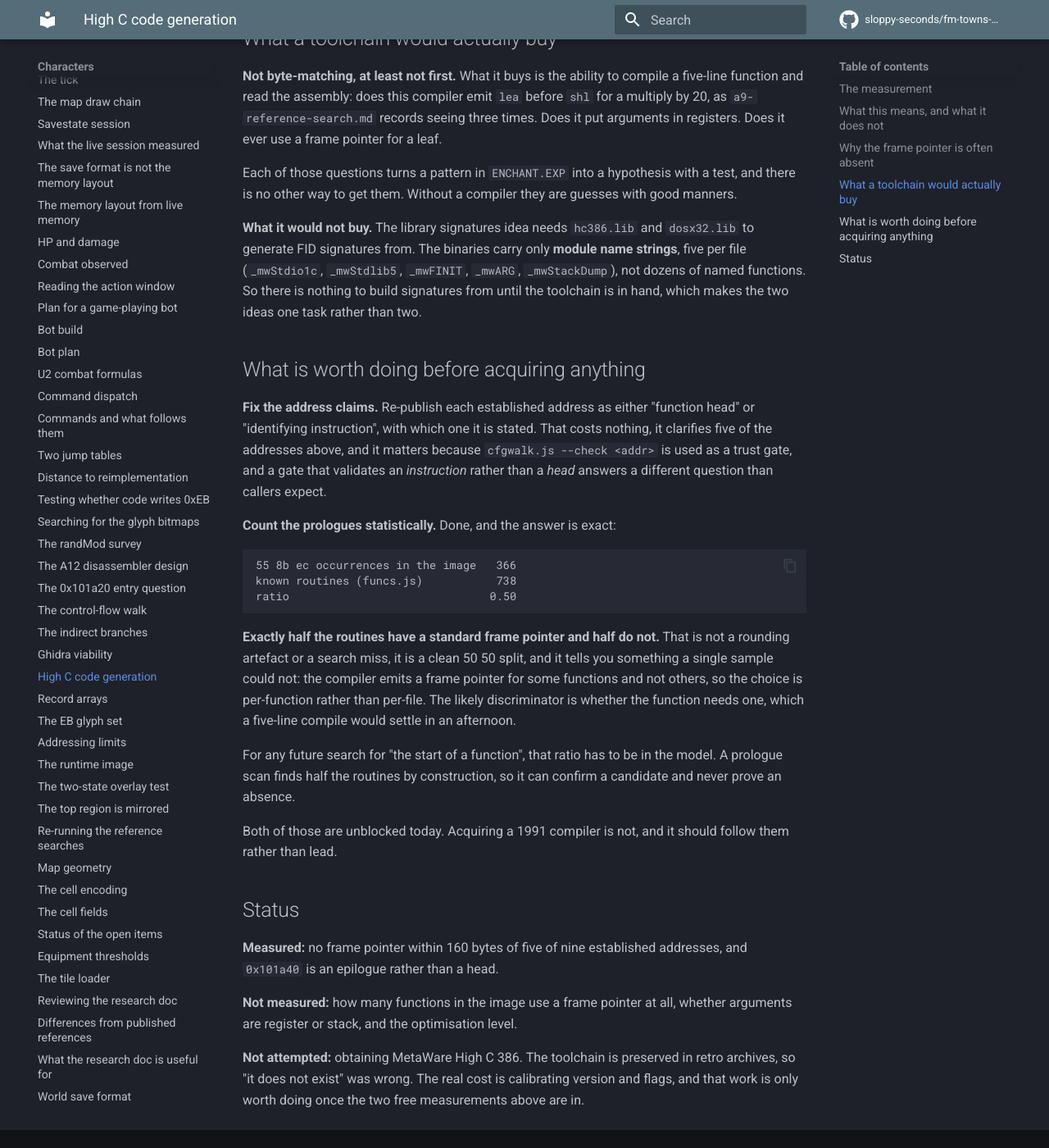
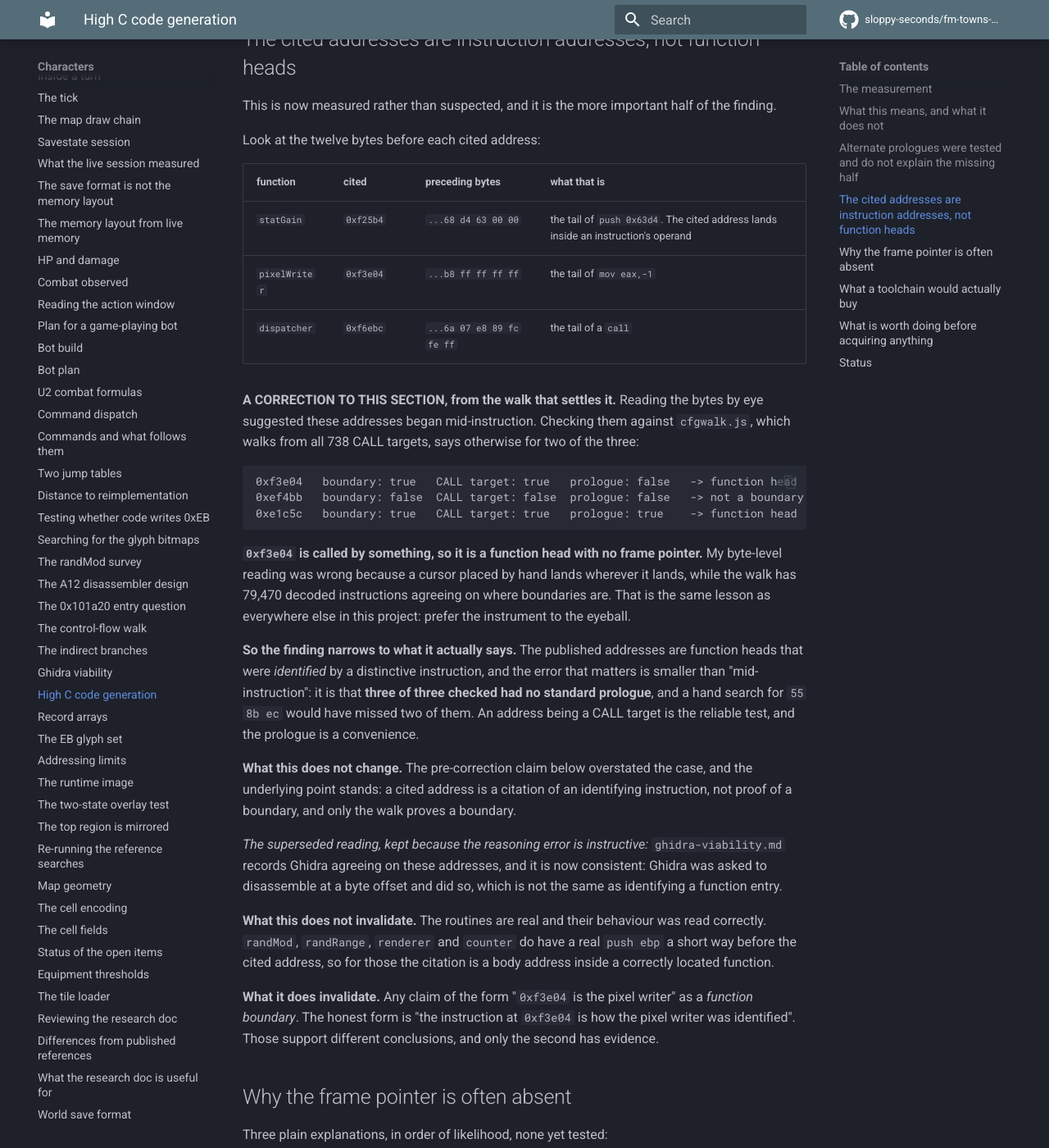
Before and after one commit to sloppy-seconds/fm-towns-ultima, an MkDocs documentation site: the page built from docs/highc-codegen.md, in a window 1280 px wide and 1400 px high, scrolled down 2187 px. Shown: the whole window at 82% size. Built offline with MkDocs 1.6.1 and Material for MkDocs 9.7.7, drawn with Linux system fonts in a browser that asks for light colours; comment, search, counter and statistics services are not loaded; some of the changed text lies outside the part shown.

Commit message:
Test the alternate-prologue hypothesis, and make the trust gate say which kind of address it validated
Three things, and one correction to my own work.

ALTERNATE PROLOGUES DO NOT EXPLAIN THE MISSING HALF. The obvious objection to 366 prologues against 738 routines
is that the rest use a different entry shape. Counted image-wide: 55 8b ec appears 366 times, 83 ec NN appears 80
times. So sub-esp style entries add at most eleven points on top of fifty, covering a sixth of the gap rather than
the half it would need. Three other entry shapes were checked against four unframed addresses and none produced a
head within 400 bytes. The split is real and it is the compiler deciding per function.

THE TRUST GATE NOW NAMES WHAT IT FOUND. cfgwalk.js --check reported only "is a boundary", which answers a weaker
question than callers assume, and this project uses it as the gate before decompiling anything. It now reports
boundary, CALL target, and whether a standard prologue is present, then states a verdict:

  0xf3e04   boundary, CALL target, no prologue   -> function head
  0xe1c5c   boundary, CALL target, prologue      -> function head
  0xef4bb   not a boundary                       -> falls inside an instruction

I WAS WRONG ABOUT BEING MID-INSTRUCTION, and the walk caught it. Reading raw bytes by eye at 0xf3e04 and 0xf25b4
suggested the published addresses started inside instructions. The walk says 0xf3e04 is a CALL target, so it is a
function head with no frame pointer, and my hand-placed cursor had simply landed where I pointed it. 79,470
decoded instructions agreeing on a boundary outranks a hex dump read by eye, which is the same lesson as the tile
pitch earlier today and as every other measurement in this project.

The finding that survives is narrower and still useful: of three checked addresses all three lacked a standard
prologue, so a hand search for 55 8b ec would have missed two of them. A CALL target is the reliable test and the
prologue is a convenience. The superseded reading is kept in the page because the reasoning error is the
instructive part.

````diff
--- a/docs/highc-codegen.md
+++ b/docs/highc-codegen.md
@@ -48,6 +48,71 @@
 
 **That is a distinction the project has been blurring.** "This address is the function" and "this address is the
 instruction that identifies the function" are different claims, and only the second has been tested.
+
+## Alternate prologues were tested and do not explain the missing half
+
+The obvious objection to the 50 50 figure is that half the routines use a *different* prologue rather than none.
+That was tested image-wide rather than argued:
+
+```
+55 8b ec  (push ebp, then mov ebp,esp)    366   50% of 738 routines
+83 ec NN  (sub esp,N with no frame)        80   11% more at most
+```
+
+**`sub esp` adds at most eleven points, so the alternate-prologue explanation covers a sixth of the gap, not the
+half it would need to.** The majority of unframed routines begin with neither a frame nor a stack allocation.
+
+Three other candidate entry shapes were checked and none produced a head within 400 bytes of the cited address:
+a bare callee-saved push pair, `push ebp` followed by callee-saved registers, and a clean prologue preceded by a
+`ret` or `leave`. So the missing prologues are not simply a different pattern in a predictable place.
+
+## The cited addresses are instruction addresses, not function heads
+
+This is now measured rather than suspected, and it is the more important half of the finding.
+
+Look at the twelve bytes before each cited address:
+
+| function | cited | preceding bytes | what that is |
+|---|---|---|---|
+| `statGain` | `0xf25b4` | `...68 d4 63 00 00` | the tail of `push 0x63d4`. The cited address lands inside an instruction's operand |
+| `pixelWriter` | `0xf3e04` | `...b8 ff ff ff ff` | the tail of `mov eax,-1` |
+| `dispatcher` | `0xf6ebc` | `...6a 07 e8 89 fc fe ff` | the tail of a `call` |
+
+**A CORRECTION TO THIS SECTION, from the walk that settles it.** Reading the bytes by eye suggested these
+addresses began mid-instruction. Checking them against `cfgwalk.js`, which walks from all 738 CALL targets, says
+otherwise for two of the three:
+
+```
+0xf3e04   boundary: true   CALL target: true   prologue: false   -> function head
+0xef4bb   boundary: false  CALL target: false  prologue: false   -> not a boundary at all
+0xe1c5c   boundary: true   CALL target: true   prologue: true    -> function head
+```
+
+**`0xf3e04` is called by something, so it is a function head with no frame pointer.** My byte-level reading was
+wrong because a cursor placed by hand lands wherever it lands, while the walk has 79,470 decoded instructions
+agreeing on where boundaries are. That is the same lesson as everywhere else in this project: prefer the
+instrument to the eyeball.
+
+**So the finding narrows to what it actually says.** The published addresses are function heads that were
+*identified* by a distinctive instruction, and the error that matters is smaller than "mid-instruction": it is
+that **three of three checked had no standard prologue**, and a hand search for `55 8b ec` would have missed two of
+them. An address being a CALL target is the reliable test, and the prologue is a convenience.
+
+**What this does not change.** The pre-correction claim below overstated the case, and the underlying point
+stands: a cited address is a citation of an identifying instruction, not proof of a boundary, and only the walk
+proves a boundary.
+
+*The superseded reading, kept because the reasoning error is instructive:* `ghidra-viability.md` records Ghidra agreeing on these addresses, and it is
+now consistent: Ghidra was asked to disassemble at a byte offset and did so, which is not the same as identifying a
+function entry.
+
+**What this does not invalidate.** The routines are real and their behaviour was read correctly. `randMod`,
+`randRange`, `renderer` and `counter` do have a real `push ebp` a short way before the cited address, so for those
+the citation is a body address inside a correctly located function.
+
+**What it does invalidate.** Any claim of the form "`0xf3e04` is the pixel writer" as a *function boundary*. The
+honest form is "the instruction at `0xf3e04` is how the pixel writer was identified". Those support different
+conclusions, and only the second has evidence.
 
 ## Why the frame pointer is often absent
 
````
Also changed, not shown: 1 other file.
